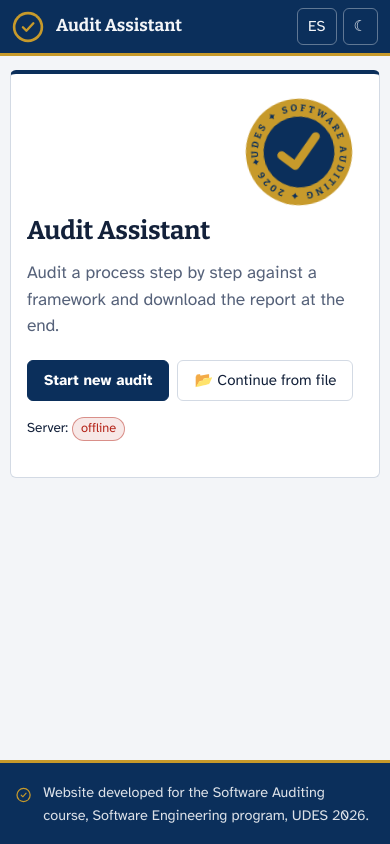
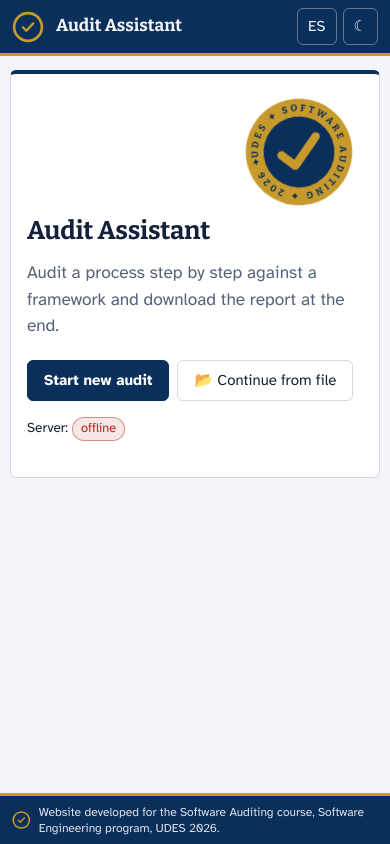
Before and after one commit to ADEP-123/AuditAPP, a React (Vite) app in the folder client/: page / in a window 390 px wide. Built offline with nearby package versions, Linux system fonts and the light colour scheme; no server answers.

Commit message:
fix(ui): :art: encabezado y pie siempre visibles (solo se desplaza el contenido) y sello como ícono de la pestaña

```diff
--- a/client/index.html
+++ b/client/index.html
@@ -4,6 +4,7 @@
     <meta charset="UTF-8" />
     <meta name="viewport" content="width=device-width, initial-scale=1.0" />
     <meta name="color-scheme" content="light dark" />
+    <link rel="icon" type="image/svg+xml" href="/favicon.svg" />
     <title>Asistente de Auditoría</title>
   </head>
   <body>
--- a/client/src/application/navigation/NavContext.jsx
+++ b/client/src/application/navigation/NavContext.jsx
@@ -7,7 +7,7 @@ export function NavProvider({ children }) {
   const [route, setRoute] = useState({ view: 'home' });
   const go = useCallback((view, params = {}) => {
     setRoute({ view, ...params });
-    window.scrollTo(0, 0);
+    document.querySelector('main')?.scrollTo(0, 0); // la zona que se desplaza es <main>, no la ventana
   }, []);
   const value = useMemo(() => ({ route, go }), [route, go]);
   return <NavContext.Provider value={value}>{children}</NavContext.Provider>;
--- a/client/src/presentation/styles/global.css
+++ b/client/src/presentation/styles/global.css
@@ -55,8 +55,10 @@ body {
   color: var(--text);
   font: 16px/1.55 var(--font-body);
 }
-#root { min-height: 100dvh; display: flex; flex-direction: column; }
-#root > main { flex: 1 0 auto; width: 100%; }
+/* encabezado y pie fijos: solo la zona central se desplaza */
+#root { height: 100dvh; display: flex; flex-direction: column; }
+#root > :not(main) { flex: none; }
+#root > main { flex: 1 1 auto; min-height: 0; overflow-y: auto; }
 
 h1, h2, h3 { font-family: var(--font-head); font-weight: 700; line-height: 1.2; margin: 0 0 0.5em; letter-spacing: -0.01em; }
 h1 { font-size: 1.75rem; }
@@ -64,13 +66,12 @@ h2 { font-size: 1.3rem; font-weight: 600; }
 h3 { font-size: 1.08rem; font-weight: 600; }
 a { color: var(--primary); }
 
-.container { max-width: 1100px; margin: 0 auto; padding: 24px 16px 64px; }
+.container { padding: 24px max(16px, calc((100% - 1068px) / 2)) 32px; }
 
 .app-header {
   display: flex; align-items: center; justify-content: space-between; gap: 12px; flex-wrap: wrap;
   padding: 10px 24px; background: var(--header-bg); color: var(--header-text);
   border-bottom: 3px solid var(--gold);
-  position: sticky; top: 0; z-index: 10;
 }
 .brand { display: flex; align-items: center; gap: 12px; }
 .brand strong { font-family: var(--font-head); font-weight: 700; font-size: 1.08rem; }
@@ -183,7 +184,7 @@ input[type='checkbox'], input[type='radio'] { width: auto; flex: none; min-width
 .checklist { list-style: none; margin: 0; padding: 0; }
 .checklist li { padding: 10px 4px; border-bottom: 1px solid var(--border); }
 .checklist .badge { margin-left: 6px; }
-.scroll-list { max-height: min(60vh, 640px); overflow-y: auto; overscroll-behavior: contain; border: 1px solid var(--border); border-radius: 8px; padding: 0 10px; }
+.scroll-list { max-height: max(240px, calc(100dvh - 505px)); /* que la página de criterios quepa sin desplazar */ overflow-y: auto; overscroll-behavior: contain; border: 1px solid var(--border); border-radius: 8px; padding: 0 10px; }
 .scroll-list .empty { padding: 12px 0; }
 .only-selected { align-items: center; white-space: nowrap; font-size: 0.9rem; }
 
@@ -240,7 +241,7 @@ input[type='checkbox'], input[type='radio'] { width: auto; flex: none; min-width
 
 /* --- pie de página --- */
 .app-footer { background: var(--header-bg); color: var(--header-text); border-top: 3px solid var(--gold); }
-.footer-inner { max-width: 1100px; margin: 0 auto; padding: 18px 16px; display: flex; align-items: center; gap: 12px; }
+.footer-inner { max-width: 1100px; margin: 0 auto; padding: 10px 16px; display: flex; align-items: center; gap: 12px; }
 .footer-inner p { margin: 0; font-size: 0.9rem; opacity: 0.9; }
 
 /* --- celular y pantallas angostas --- */
@@ -256,22 +257,23 @@ select, input { min-width: 0; max-width: 100%; } /* un <select> con opciones lar
   .show-sm { display: inline; }
   body { font-size: 15px; }
   input, select, textarea { font-size: 16px; } /* evita el zoom automático de iOS al enfocar */
-  .app-header { position: static; padding: 8px 12px; gap: 8px; }
+  .app-header { padding: 8px 12px; gap: 8px; }
   .brand-mark { width: 32px; height: 32px; }
   .header-actions { gap: 6px; }
   .header-actions .btn { padding: 6px 10px; }
-  .container { padding: 14px 10px 48px; }
+  .container { padding: 14px 10px 24px; }
   .card { padding: 14px; }
   .hero { grid-template-columns: 1fr; padding: 22px 16px; gap: 16px; }
   .hero h1 { font-size: 1.6rem; }
   .hero-seal { order: -1; width: 112px; height: 112px; justify-self: end; margin: 0 8px -8px 0; }
-  .footer-inner { align-items: flex-start; }
+  .footer-inner { padding: 8px 12px; gap: 8px; }
+  .footer-inner p { font-size: 0.75rem; line-height: 1.35; }
   h1 { font-size: 1.3rem; }
   h2 { font-size: 1.1rem; }
   .page-header { gap: 10px; margin-bottom: 12px; }
   .page-header .row { width: 100%; }
   .filters select, .filters input[type='search'] { flex: 1 1 100%; }
-  .scroll-list { max-height: 55vh; padding: 0 8px; }
+  .scroll-list { max-height: 55dvh; padding: 0 8px; }
   .table th, .table td { padding: 8px 4px; }
   .kv { grid-template-columns: 1fr; gap: 0 0; }
   .kv dd { margin-bottom: 6px; }
```
Also changed, not shown: client/public/favicon.svg (added), 1 other file (tests, documents, lock files or other folders).
